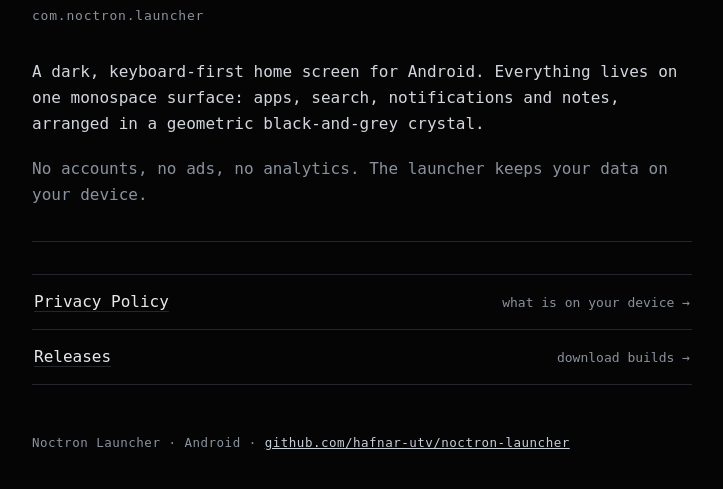
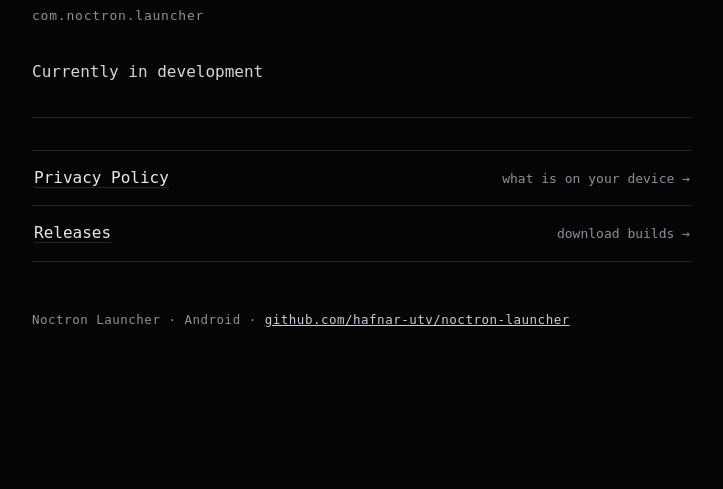
Before and after one commit to hafnar-utv/noctron-launcher, a plain HTML site: page index.html in a window 1280 px wide. Shown: the part 197-686 px from the top of the page, without its empty margins (278-1001 px from the left). Drawn offline with Linux system fonts and the light colour scheme.

Commit message:
Update index.html
Changed contents if index.html main paragraph. Deleted the second paragraph

```diff
--- a/index.html
+++ b/index.html
@@ -98,10 +98,7 @@
   <h1>Noctron Launcher</h1>
   <p class="pkg">com.noctron.launcher</p>
 
-  <p class="lead">A dark, keyboard-first home screen for Android. Everything lives on one monospace surface:
-  apps, search, notifications and notes, arranged in a geometric black-and-grey crystal.</p>
-
-  <p class="muted">No accounts, no ads, no analytics. The launcher keeps your data on your device.</p>
+  <p class="lead">Currently in development</p>
 
   <hr>
 
```
